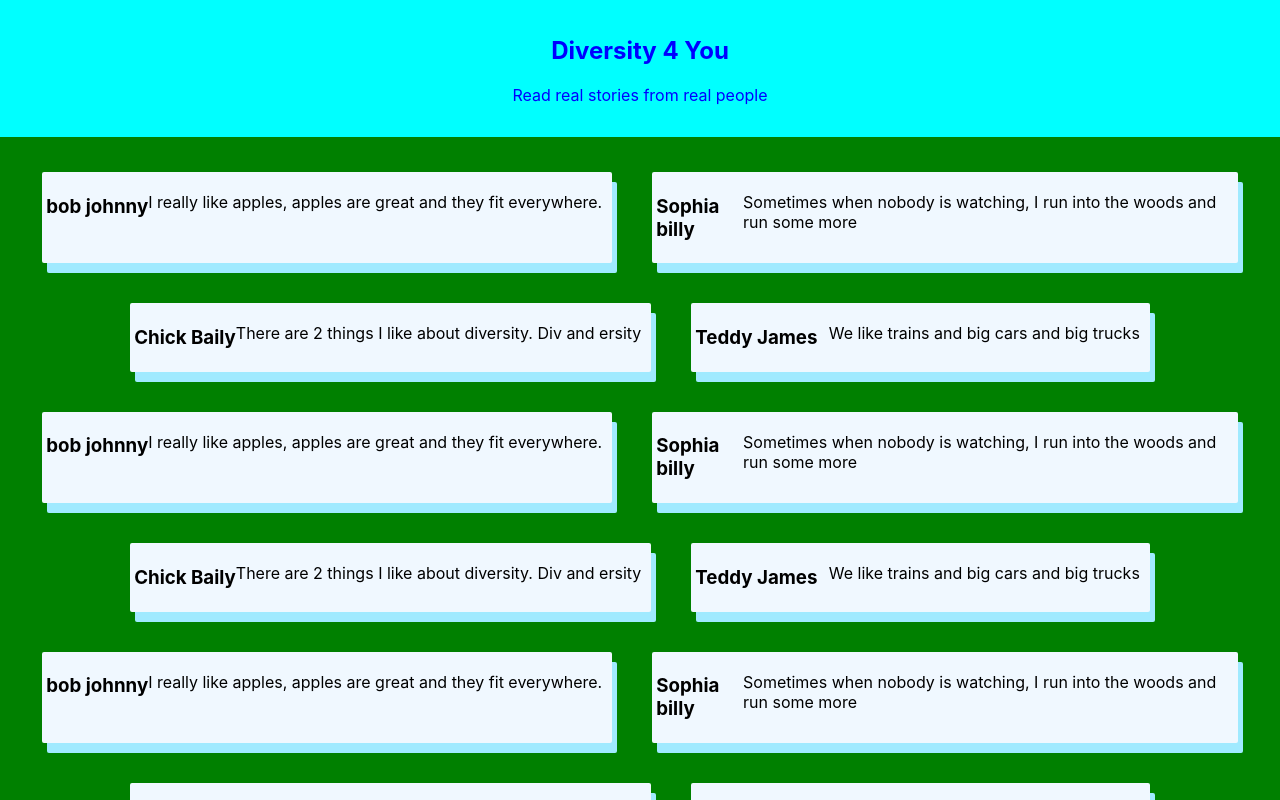
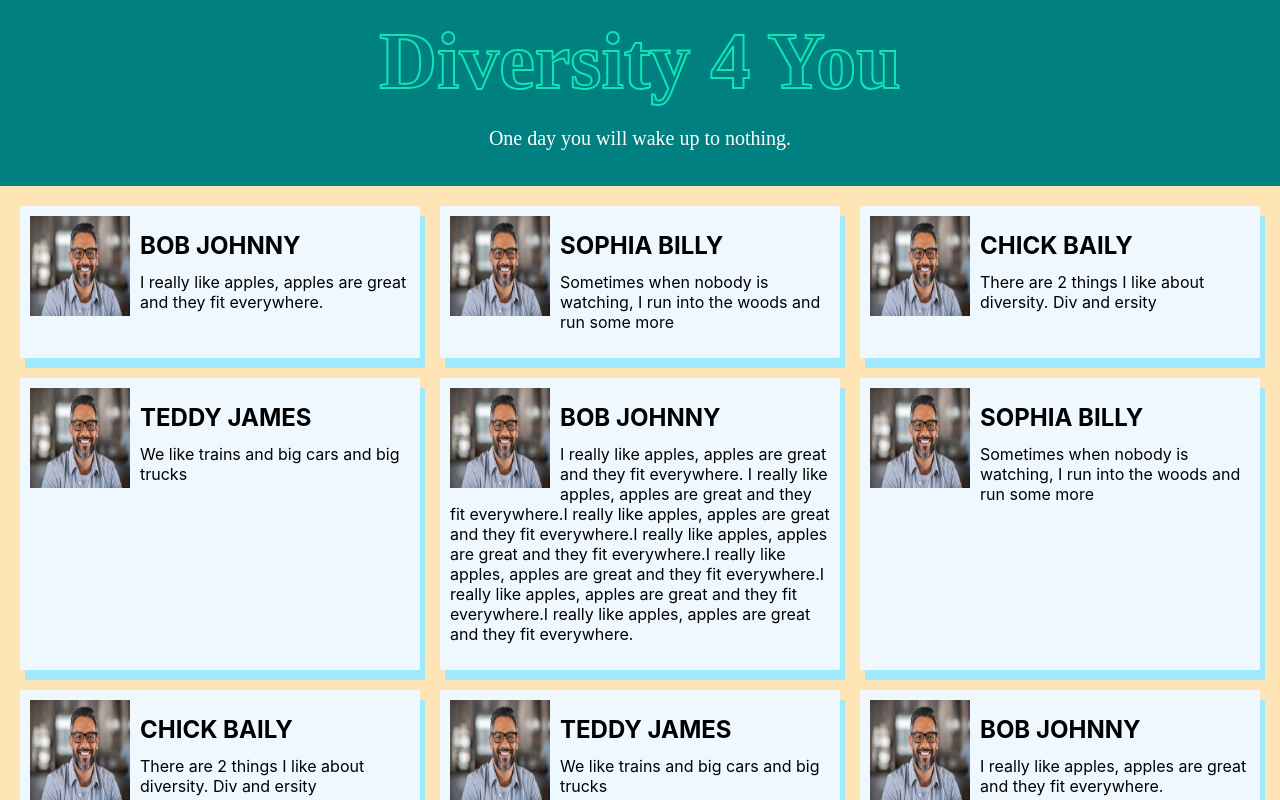
Before and after one commit to tmldude/Diversity4You, a React (Create React App) app: page / in a window 1280 px wide. Shown: the top 800 px of the page. Built offline with nearby package versions, Linux system fonts and the light colour scheme; the HTML template or start-up script is replaced by a standard one.

Commit message:
i added some stuff

```diff
--- a/src/components/Header.js
+++ b/src/components/Header.js
@@ -5,10 +5,11 @@ const Header = () => {
   return (
     <section className={styles.header_box}>
         <div className={styles.header_title}>
-            <h1>
+            <h1 className={styles.header_header}>
                 Diversity 4 You
             </h1>
-            <p>Read real stories from real people </p>
+            <p className={styles.header_text}>One day you will wake up to nothing.
+           </p>
         </div>
     </section>
   )
--- a/src/components/Header.module.css
+++ b/src/components/Header.module.css
@@ -1,11 +1,33 @@
 
 .header_box{
     text-align: center;
-    background-color: aqua;
+    background-color: teal;
     padding: 1rem;
     margin-bottom: 10px;
 }
 
 .header_title{
-    color: blue;
+    color: grey;
 }
+
+.header_header {
+    /* text-shadow: 1px 1px 1px lightblue, 2px 2px 1px blue;
+    font-size: 40px; */
+    margin: 0;
+
+    -webkit-text-stroke-width: 2px;
+    -webkit-text-stroke-color: #0ee6b7;
+    color: transparent;
+    font-family: Poppins-Bold;
+    font-size: 5rem;
+    overflow: visible;
+
+}
+
+.header_text{
+    color: white;
+    font-family: Poppins-Bold;
+    font-size: 20px;
+    font-weight: 300;
+
+}
--- a/src/components/InfoSection/InfoBox.js
+++ b/src/components/InfoSection/InfoBox.js
@@ -1,14 +1,15 @@
-import React from 'react'
+import React from "react";
 
-import styles from "./InfoBox.module.css"
+import styles from "./InfoBox.module.css";
 
 const InfoBox = (props) => {
   return (
-    <section className={styles.box}>
-      <h1>{props.name}</h1>
-      <p>{props.text}</p>
-    </section>
-    )
-}
+    <div className={styles.box}>
+      <img className={styles.box_image} alt="man" src={props.image}></img>
+      <h1 className={styles.box_name}>{props.name}</h1>
+      <p className={styles.box_text}>{props.text}</p>
+    </div>
+  );
+};
 
-export default InfoBox
+export default InfoBox;
--- a/src/components/InfoSection/InfoBox.module.css
+++ b/src/components/InfoSection/InfoBox.module.css
@@ -1,14 +1,45 @@
 .box{
-    display: flex;
+    /* display: flex; */
 
-    justify-content: space-between;
+    /* justify-content: space-between; */
 
-    min-width: 35%;
-    max-width: 45%;
+    /* min-width: 35%; */
+    /* width: 400px;
     margin: 20px;
     background-color: aliceblue;
-    padding: 4px 10px 4px 4px;
+    padding: 4px 10px 4px 4px; */
 
+    background-color: aliceblue;
     border-radius: 2px;
     box-shadow: 5px 10px rgba(160, 234, 255);
+    display: block;
+    /* box-shadow: 0 0 10px rgb(0 0 0 / 20%); */
+    box-sizing: border-box;
+    clear: both;
+    margin: 10px;
+    padding: 10px;
+    width: 400px;
 }
+
+.box_image{
+    float: left;
+    margin-right: 10px;
+    width: 100px;
+    height: 100px;
+}
+
+.box_name{
+    /* float: right; */
+    padding: 0;
+    margin: 0;
+    margin-top: 15px;
+    /* height: 100px; */
+    /* width: 100%; */
+    text-transform: uppercase;
+
+}
+
+.box_text{
+    margin-top: 12px;
+    /* display: inline; */
+}
--- a/src/components/InfoSection/InfoSection.js
+++ b/src/components/InfoSection/InfoSection.js
@@ -2,65 +2,83 @@ import React from "react";
 
 import InfoBox from "./InfoBox";
 import styles from "./InfoSection.module.css";
+import image from "../../assets/man.jpg";
 
 const data = [
   {
     name: "bob johnny",
     text: "I really like apples, apples are great and they fit everywhere.",
+    image: image,
   },
   {
     name: "Sophia billy",
     text: "Sometimes when nobody is watching, I run into the woods and run some more",
+    image: image,
   },
   {
     name: "Chick Baily",
     text: "There are 2 things I like about diversity. Div and ersity",
+    image: image,
   },
   {
     name: "Teddy James",
     text: "We like trains and big cars and big trucks",
+    image: image,
+  },
+  {
+    name: "bob johnny",
+    text: "I really like apples, apples are great and they fit everywhere. I really like apples, apples are great and they fit everywhere.I really like apples, apples are great and they fit everywhere.I really like apples, apples are great and they fit everywhere.I really like apples, apples are great and they fit everywhere.I really like apples, apples are great and they fit everywhere.I really like apples, apples are great and they fit everywhere.",
+    image: image,
+  },
+  {
+    name: "Sophia billy",
+    text: "Sometimes when nobody is watching, I run into the woods and run some more",
+    image: image,
+  },
+  {
+    name: "Chick Baily",
+    text: "There are 2 things I like about diversity. Div and ersity",
+    image: image,
+  },
+  {
+    name: "Teddy James",
+    text: "We like trains and big cars and big trucks",
+    image: image,
   },
   {
     name: "bob johnny",
     text: "I really like apples, apples are great and they fit everywhere.",
+    image: image,
   },
   {
     name: "Sophia billy",
     text: "Sometimes when nobody is watching, I run into the woods and run some more",
+    image: image,
   },
   {
     name: "Chick Baily",
     text: "There are 2 things I like about diversity. Div and ersity",
+    image: image,
   },
   {
     name: "Teddy James",
     text: "We like trains and big cars and big trucks",
+    image: image,
   },
-  {
-    name: "bob johnny",
-    text: "I really like apples, apples are great and they fit everywhere.",
-  },
-  {
-    name: "Sophia billy",
-    text: "Sometimes when nobody is watching, I run into the woods and run some more",
-  },
-  {
-    name: "Chick Baily",
-    text: "There are 2 things I like about diversity. Div and ersity",
-  },
-  {
-    name: "Teddy James",
-    text: "We like trains and big cars and big trucks",
-  },
-
 ];
 
 const InfoSection = () => {
   return (
     <section className={styles.info_section}>
-      {( data.map((slide) => (
-        <InfoBox key={slide.name + Math.random().toString()} id={slide.name} name={slide.name} text={slide.text}/>
-      )) )}
+      {data.map((slide) => (
+        <InfoBox
+          key={slide.name + Math.random().toString()}
+          id={slide.name}
+          name={slide.name}
+          text={slide.text}
+          image={slide.image}
+        />
+      ))}
     </section>
   );
 };
--- a/src/components/InfoSection/InfoSection.module.css
+++ b/src/components/InfoSection/InfoSection.module.css
@@ -3,8 +3,8 @@
     flex-wrap: wrap;
     justify-content: center;
 
-    /* margin-top: 5px;
+    /* /* margin-top: 5px;
     margin: 5px 5px 0 5px; */
-    padding: 5px;
-    height: 100%;
+    /* padding: 5px;
+    height: 100%; */
 }
--- a/src/index.css
+++ b/src/index.css
@@ -6,8 +6,8 @@ body {
   -webkit-font-smoothing: antialiased;
   -moz-osx-font-smoothing: grayscale;
 
-  background-color: green;
-
+  background-color: moccasin;
+  margin-bottom: 25px;
 }
 
 code {
```
Also changed, not shown: src/assets/man.jpg (added).
